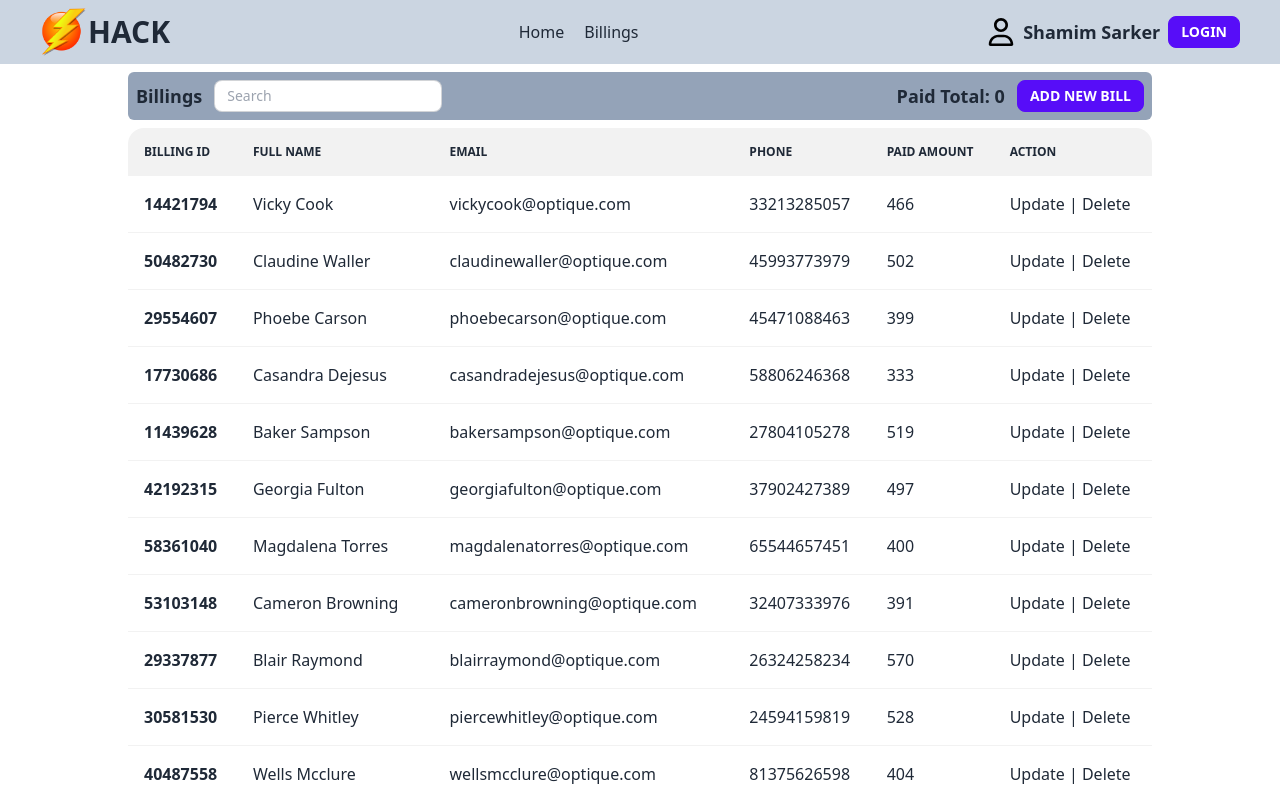
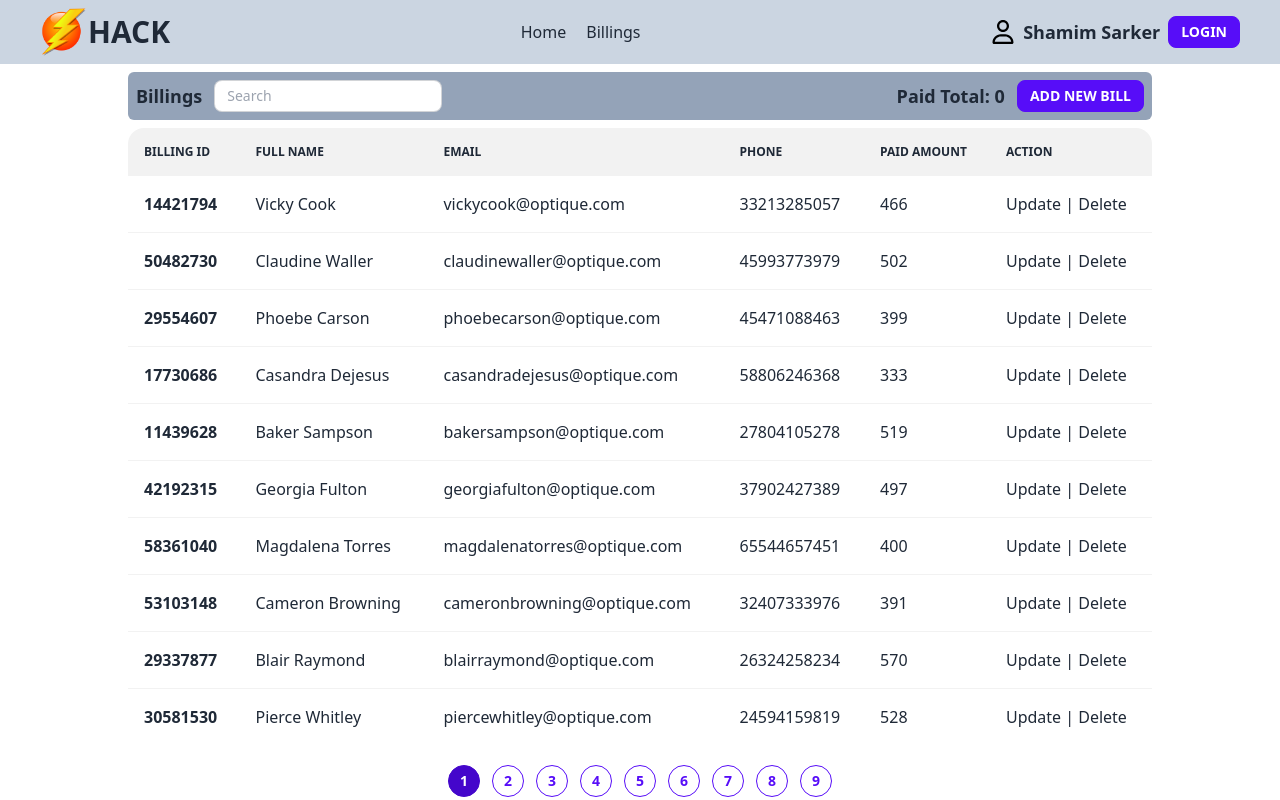
Before and after one commit to md-shamim-sarker/power-hack-client, a React (Create React App) app: page /billings in a window 1280 px wide. Shown: the top 800 px of the page. Built offline with nearby package versions, Linux system fonts and the light colour scheme.

Commit message:
implement pagination

```diff
--- a/package.json
+++ b/package.json
@@ -9,6 +9,7 @@
     "daisyui": "^2.49.0",
     "react": "^18.2.0",
     "react-dom": "^18.2.0",
+    "react-hook-form": "^7.42.1",
     "react-router-dom": "^6.8.0",
     "react-scripts": "5.0.1",
     "web-vitals": "^2.1.4"
--- a/src/components/Header/Header.js
+++ b/src/components/Header/Header.js
@@ -16,9 +16,9 @@ const Header = () => {
                 <NavLink to={"/billings"}>Billings</NavLink>
             </div>
             <div className='flex gap-2 items-center'>
-                <img src={user} alt="user" className='w-7 h-7' />
+                <img src={user} alt="user" className='w-6 h-6' />
                 <p className='text-lg font-semibold hidden lg:block'>Shamim Sarker</p>
-                <button className='btn btn-primary btn-sm'>Login</button>
+                <NavLink to={"/login"} className='btn btn-primary btn-sm'>Login</NavLink>
             </div>
         </div>
     );
--- a/src/pages/Billings/Billings.js
+++ b/src/pages/Billings/Billings.js
@@ -1,8 +1,11 @@
 import React, {useEffect, useState} from 'react';
 import Modal from '../../components/Modal/Modal';
+import Pagination from './Pagination';
 
 const Billings = () => {
     const [billings, setBillings] = useState([]);
+    const [currentPage, setCurrentPage] = useState(1);
+    const billingsPerPage = 10;
 
     useEffect(() => {
         fetch('./data.json')
@@ -10,6 +13,10 @@ const Billings = () => {
             .then(json => setBillings(json))
             .catch(error => console.log(error));
     }, []);
+
+    const lastPostIndex = currentPage * billingsPerPage;
+    const firstPostIndex = lastPostIndex - billingsPerPage;
+    const currentPosts = billings.slice(firstPostIndex, lastPostIndex);
 
     return (
         <div>
@@ -37,7 +44,7 @@ const Billings = () => {
                     </thead>
                     <tbody>
                         {
-                            billings.map(billing =>
+                            currentPosts.map(billing =>
                                 <tr className='hover cursor-pointer' key={billing.billing_id}>
                                     <th>{billing.billing_id}</th>
                                     <td>{billing.full_name}</td>
@@ -50,6 +57,15 @@ const Billings = () => {
                     </tbody>
                 </table>
             </div>
+
+
+            <Pagination
+                totalBillings={billings.length}
+                billingsPerPage={billingsPerPage}
+                setCurrentPage={setCurrentPage}
+                currentPage={currentPage}
+            />
+
 
             {/* Add New Bill Modal */}
             {/* <input type="checkbox" id="new-bill" className="modal-toggle" />
--- /dev/null
+++ b/src/pages/Billings/Pagination.js
@@ -0,0 +1,32 @@
+import React from "react";
+
+const Pagination = ({
+    totalBillings,
+    billingsPerPage,
+    setCurrentPage,
+    currentPage,
+}) => {
+
+    let pages = [];
+
+    for(let i = 1; i <= Math.ceil(totalBillings / billingsPerPage); i++) {
+        pages.push(i);
+    }
+
+    return (
+        <div className='flex gap-3 justify-center mt-5'>
+            {pages.map((page, index) => {
+                return (
+                    <button
+                        key={index}
+                        onClick={() => setCurrentPage(page)}
+                        className={`btn btn-outline btn-primary btn-sm btn-circle ${page === currentPage ? "btn-active" : ""}`}>
+                        {page}
+                    </button>
+                );
+            })}
+        </div>
+    );
+};
+
+export default Pagination;
--- a/src/pages/LoginRegistration/Login.js
+++ b/src/pages/LoginRegistration/Login.js
@@ -1,8 +1,11 @@
 import React from 'react';
+import {useForm} from 'react-hook-form';
 import {NavLink} from 'react-router-dom';
 import power from '../../assets/power-station.png';
 
 const Login = () => {
+    const {register, handleSubmit} = useForm();
+    const onSubmit = data => console.log(data);
     return (
         <>
             <div className="hero min-h-screen bg-base-200">
@@ -11,29 +14,29 @@ const Login = () => {
                         <img src={power} alt="Power Station" className='w-full h-full' />
                     </div>
                     <div className="card flex-shrink-0 w-full lg:w-1/2 shadow-2xl bg-base-100">
-                        <div className="card-body">
+                        <form onSubmit={handleSubmit(onSubmit)} className="card-body">
                             <h1 className="text-3xl text-center font-bold">Please Login</h1>
                             <div className="form-control">
                                 <label className="label">
                                     <span className="label-text">Email</span>
                                 </label>
-                                <input type="email" placeholder="email" className="input input-bordered" />
+                                <input {...register("email")} type="email" placeholder="email" className="input input-bordered" />
                             </div>
                             <div className="form-control">
                                 <label className="label">
                                     <span className="label-text">Password</span>
                                 </label>
-                                <input type="password" placeholder="password" className="input input-bordered" />
+                                <input {...register("password")} type="password" placeholder="password" className="input input-bordered" />
                             </div>
                             <div className="form-control mt-6">
-                                <button className="btn btn-primary">Login</button>
+                                <button type='submit' className="btn btn-primary">Login</button>
                             </div>
                             <div>
                                 <small>
                                     You don't have an account? Please <NavLink to={"/register"} className='text-blue-800 underline'>register</NavLink>.
                                 </small>
                             </div>
-                        </div>
+                        </form>
                     </div>
                 </div>
             </div>
--- a/src/pages/LoginRegistration/Registration.js
+++ b/src/pages/LoginRegistration/Registration.js
@@ -1,8 +1,22 @@
 import React from 'react';
+import {useForm} from 'react-hook-form';
 import {NavLink} from 'react-router-dom';
 import power from '../../assets/power-station.png';
 
 const Registration = () => {
+    const {register, handleSubmit} = useForm();
+    const onSubmit = user => {
+        fetch('http://localhost:5000/api/registration', {
+            method: 'POST',
+            headers: {'content-type': 'application/json'},
+            body: JSON.stringify(user)
+        }).then((result) => {
+            console.log(result);
+        }).catch(error => {
+            console.error(error.message);
+        });
+        // console.log(user);
+    };
     return (
         <>
             <div className="hero min-h-screen bg-base-200">
@@ -11,35 +25,36 @@ const Registration = () => {
                         <img src={power} alt="Power Station" className='w-full h-full' />
                     </div>
                     <div className="card flex-shrink-0 w-full lg:w-1/2 shadow-2xl bg-base-100">
-                        <div className="card-body">
+
+                        <form onSubmit={handleSubmit(onSubmit)} className="card-body">
                             <h1 className="text-3xl text-center font-bold">Please Register</h1>
                             <div className="form-control">
                                 <label className="label">
                                     <span className="label-text">Full Name</span>
                                 </label>
-                                <input type="text" placeholder="full name" className="input input-bordered" />
+                                <input {...register("full_name")} type="text" placeholder="full name" className="input input-bordered" />
                             </div>
                             <div className="form-control">
                                 <label className="label">
                                     <span className="label-text">Email</span>
                                 </label>
-                                <input type="email" placeholder="email" className="input input-bordered" />
+                                <input {...register("email")} type="email" placeholder="email" className="input input-bordered" />
                             </div>
                             <div className="form-control">
                                 <label className="label">
                                     <span className="label-text">Password</span>
                                 </label>
-                                <input type="password" placeholder="password" className="input input-bordered" />
+                                <input {...register("password")} type="password" placeholder="password" className="input input-bordered" />
                             </div>
                             <div className="form-control mt-6">
-                                <button className="btn btn-primary">Register</button>
+                                <button type='submit' className="btn btn-primary">Register</button>
                             </div>
                             <div>
                                 <small>
                                     You already have an account? Please <NavLink to={"/login"} className='text-blue-800 underline'>login</NavLink>.
                                 </small>
                             </div>
-                        </div>
+                        </form>
                     </div>
                 </div>
             </div>
```
Also changed, not shown: 1 other file (tests, documents, lock files or other folders).
